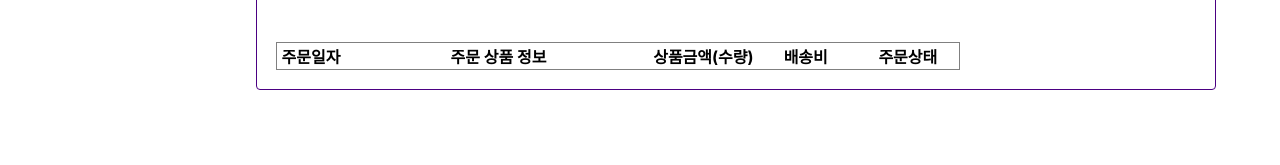
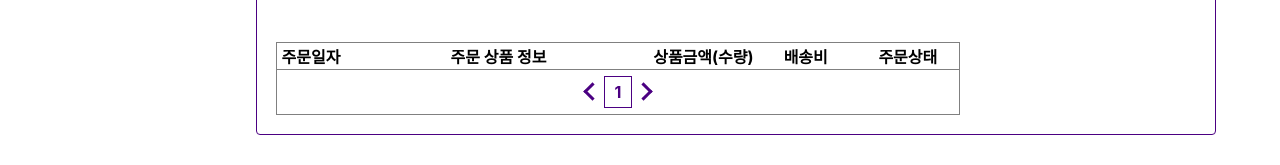
Before and after one commit to jdj9354/shopmall, a React (Create React App) app: page /purchaseList in a window 1280 px wide. Shown: the part 373-538 px from the top of the page. Built offline with nearby package versions, Linux system fonts and the light colour scheme; no server answers.

Commit message:
Update for purchaseList pagenation logic

```diff
--- a/src/App.css
+++ b/src/App.css
@@ -28,6 +28,7 @@
 
 body {
   --main-color: #4b0082;
+  --main-color-fifty: #804b0082;
 }
 
 @keyframes App-logo-spin {
--- a/src/containers/layout/PurchaseLayout.css
+++ b/src/containers/layout/PurchaseLayout.css
@@ -60,11 +60,70 @@
     border-collapse: collapse;
 }
 
+.PurchaseLayout #purchaseListTable tfoot tr td {
+    text-align: center;
+}
+
+.PurchaseLayout #purchaseListTable tfoot tr td div {
+    display: inline-block;
+}
+
+.PurchaseLayout #purchaseListTable tfoot tr td div div {
+    padding: 5px;
+}
+
+
+.arrow {
+    border: solid var(--main-color);
+    border-width: 0 .2em .2em 0;
+    display: inline-block;
+    padding: .20em;
+    cursor: pointer;
+}
+
+.arrow:hover {
+    border: solid var(--main-color-fifty);
+    border-width: 0 .2em .2em 0;
+}
+
+
+.arrow-right {
+    transform: rotate(-45deg);
+    -webkit-transform: rotate(-45deg);
+}
+
+
+.arrow-left {
+    transform: rotate(135deg);
+    -webkit-transform: rotate(135deg);
+}
+
+
+.PurchaseLayout #purchaseListTable tfoot tr td .footerWrapper {
+    width: 100%;
+}
+
+.PurchaseLayout #purchaseListTable tfoot .footerWrapper div div {
+    padding-left: 10px;
+    padding-right: 10px;
+    cursor: pointer;
+}
+
+.PurchaseLayout #purchaseListTable tfoot .footerWrapper div div:hover {
+    border: 1px solid var(--main-color);
+    color: var(--main-color);
+}
+
+.PurchaseLayout #purchaseListTable tfoot tr td div.selected {
+    border: 1px solid var(--main-color);
+    color: var(--main-color);
+}
+
 .PurchaseLayout #purchaseListTable td {
     border: 1px solid #808080;
 }
 
-.PurchaseLayout #purchaseListTable td div{
+.PurchaseLayout #purchaseListTable td div {
     text-align: center;
 }
 
--- a/src/containers/layout/PurchaseLayout.js
+++ b/src/containers/layout/PurchaseLayout.js
@@ -16,17 +16,17 @@ class PurchaseLayout extends Component {
         super(props);
 
         let today = new Date();
-        let oneMontLater = this.addMonths(new Date(),1);
+        let oneMontLater = this.addMonths(new Date(), 1);
 
         this.state = {
             start: {
                 year: today.getFullYear(),
-                month: today.getMonth()+1,
+                month: today.getMonth() + 1,
                 day: today.getDate()
             },
             end: {
                 year: oneMontLater.getFullYear(),
-                month: oneMontLater.getMonth()+1,
+                month: oneMontLater.getMonth() + 1,
                 day: oneMontLater.getDate()
             },
             page: 1,
@@ -55,7 +55,7 @@ class PurchaseLayout extends Component {
             return true;
     }
 
-    updateDateStateFromDatePicker(){
+    updateDateStateFromDatePicker() {
         this.state.start = {
             year: window.startDatePicker.getYear(),
             month: window.startDatePicker.getMonth(),
@@ -92,6 +92,15 @@ class PurchaseLayout extends Component {
     }
 
     render() {
+        let pageStart = Math.floor(this.state.page / 10) * 10 + 1
+        let pageEnd = pageStart + 9 >= this.state.totalPage ? this.state.totalPage : pageStart + 9;
+        let pageTailText = [];
+        for (let i = pageStart; i <= pageEnd; i++) {
+            pageTailText.push(i);
+        }
+
+        let count = 0;
+
         return (
             <div className='PurchaseLayout'>
                 <div className="purchaseList">
@@ -128,17 +137,17 @@ class PurchaseLayout extends Component {
                     </div>
                     <div className="periodPicker">
                         <DatePicker maxYear={5} ref={(startDatePicker) => {
-                            if(window.startDatePicker)
+                            if (window.startDatePicker)
                                 return;
                             window.startDatePicker = startDatePicker;
-                        }} onChange = {(year,month,day) => {
+                        }} onChange={(year, month, day) => {
                             this.state.start.year = year;
                             this.state.start.month = month;
                             this.state.start.day = day;
                         }}/>
                         <div id="periodIndicator"> ~</div>
                         <DatePicker maxYear={5} ref={(endDatePicker) => {
-                            if(window.endDatePicker)
+                            if (window.endDatePicker)
                                 return;
                             window.endDatePicker = endDatePicker;
                             if (window.startDatePicker) {
@@ -146,7 +155,7 @@ class PurchaseLayout extends Component {
                                 let oneMonthLater = this.addMonths(startDate, 1);
                                 window.endDatePicker.setDate(oneMonthLater);
                             }
-                        }} onChange = {(year,month,day) => {
+                        }} onChange={(year, month, day) => {
                             this.state.end.year = year;
                             this.state.end.month = month;
                             this.state.end.day = day;
@@ -197,12 +206,12 @@ class PurchaseLayout extends Component {
                             this.state.orderList.map((el) => {
                                 let isFirst = true;
                                 let dateObj = new Date(el.orderDate);
-                                let dateString = dateObj.getFullYear() + "년 " + (dateObj.getMonth()+1) + "월 " + dateObj.getDate()+"일";
+                                let dateString = dateObj.getFullYear() + "년 " + (dateObj.getMonth() + 1) + "월 " + dateObj.getDate() + "일";
                                 return (
                                     el.products.map((product) => {
                                         let productPrice = product.detail.price;
                                         product.detail.options.forEach((optionElem) => {
-                                            if(optionElem.name == product.option){
+                                            if (optionElem.name == product.option) {
                                                 productPrice += optionElem.priceChange;
                                             }
                                         });
@@ -210,13 +219,21 @@ class PurchaseLayout extends Component {
                                             isFirst = false;
                                             return (
                                                 <tr>
-                                                    <td rowSpan={el.products.length}><div>{dateString}</div></td>
+                                                    <td rowSpan={el.products.length}>
+                                                        <div>{dateString}</div>
+                                                    </td>
                                                     <td><img src={product.detail.thumbnailImageSrc} align="middle"/>
                                                         {product.detail.name} / {product.option}
                                                     </td>
-                                                    <td><div>{productPrice} {product.detail.priceUnit} ({product.number})</div></td>
-                                                    <td rowSpan={el.products.length}><div>{el.shippingFee}</div></td>
-                                                    <td rowSpan={el.products.length}><div>{el.orderStatus}</div></td>
+                                                    <td>
+                                                        <div>{productPrice} {product.detail.priceUnit} ({product.number})</div>
+                                                    </td>
+                                                    <td rowSpan={el.products.length}>
+                                                        <div>{el.shippingFee}</div>
+                                                    </td>
+                                                    <td rowSpan={el.products.length}>
+                                                        <div>{el.orderStatus}</div>
+                                                    </td>
                                                 </tr>
                                             )
                                         } else {
@@ -225,7 +242,9 @@ class PurchaseLayout extends Component {
                                                     <td><img src={product.detail.thumbnailImageSrc} align="middle"/>
                                                         {product.detail.name} / {product.option}
                                                     </td>
-                                                    <td><div>{productPrice} {product.detail.priceUnit} ({product.number})</div></td>
+                                                    <td>
+                                                        <div>{productPrice} {product.detail.priceUnit} ({product.number})</div>
+                                                    </td>
                                                 </tr>
                                             )
                                         }
@@ -236,7 +255,45 @@ class PurchaseLayout extends Component {
                         </tbody>
                         <tfoot>
                         <tr>
-
+                            <td colSpan="5">
+                                <div className="footerWrapper">
+                                    {
+                                        <div className="arrow arrow-left" onClick={(event) => {
+                                            let targetIdx = Math.floor(this.state.page / 10) * 10;
+                                            if (targetIdx <= 1)
+                                                targetIdx = 1;
+                                            this.requestOrderList(targetIdx)
+                                        }
+                                        }></div>
+                                    }
+                                    <div>
+                                        {
+                                            pageTailText.map((text) => {
+                                                if (++count == this.state.page)
+                                                    return (
+                                                        <div className="selected"><strong>{text}</strong></div>
+                                                    )
+                                                else {
+                                                    return (
+                                                        <div onClick={(event) => {
+                                                            this.requestOrderList(event.target.innerText)
+                                                        }
+                                                        }>{text}</div>
+                                                    )
+                                                }
+                                            })
+                                        }
+                                    </div>
+                                    {
+                                        <div className="arrow arrow-right" onClick={(event) => {
+                                            let targetIdx = (Math.floor(this.state.page / 10) + 1) * 10;
+                                            if (targetIdx >= this.state.totalPage)
+                                                targetIdx = this.state.totalPage;
+                                            this.requestOrderList(targetIdx)
+                                        }}></div>
+                                    }
+                                </div>
+                            </td>
                         </tr>
                         </tfoot>
                         <tbody>
```
